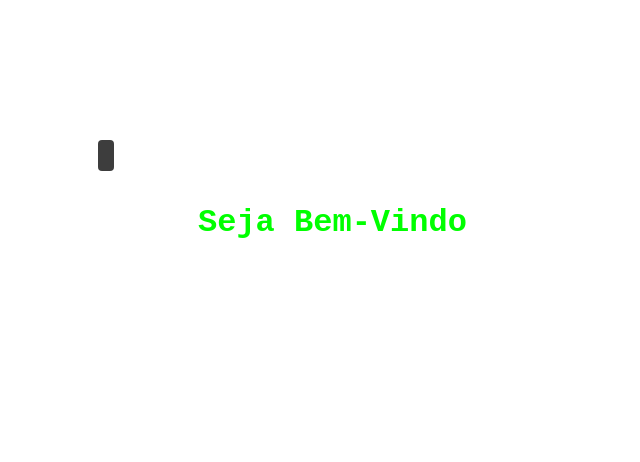
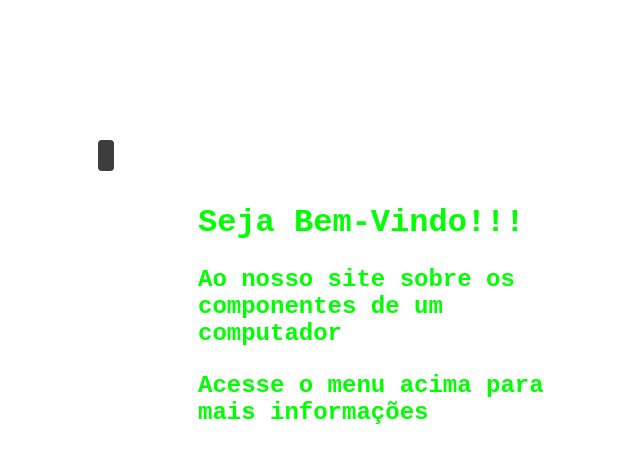
Before and after one commit to Carlos-Henrique-Jeronimo/Trabalho-HTML5-CSS3, a plain HTML site: page Menu/index.html in a window 1280 px wide. Shown: the whole page, without its empty margins (202-842 px from the left). Drawn offline with Linux system fonts and the light colour scheme; files that its build step writes are made by us from their sources; files whose address does not match are found by name; a web font is replaced by a local one.

Commit message:
Update index.html
Primeira página

```diff
--- a/Menu/index.html
+++ b/Menu/index.html
@@ -15,8 +15,6 @@
 
 <body background="home/promptverde.png" class="fundo">
     <div>
-
-
         <div id="myNav" class="overlay">
             <a href="javascript:void(0)" class="closebtn" onclick="closeNav()">&times;</a>
             <div class="overlay-content">
@@ -110,7 +108,9 @@
             <i><img src="home/menu-56.png" alt="" style="height: 25px;"></i>
         </button>
 
-        <h1 id="titulo1principal">Seja Bem-Vindo</h1>
+        <h1 id="titulo1principal">Seja Bem-Vindo!!!</h1>
+        <h2 id="titulo1principal">Ao nosso site sobre os componentes de um computador</h2>
+        <h2 id="titulo1principal">Acesse o menu acima para mais informações</h2>
     </div>
 </body>
 
```
